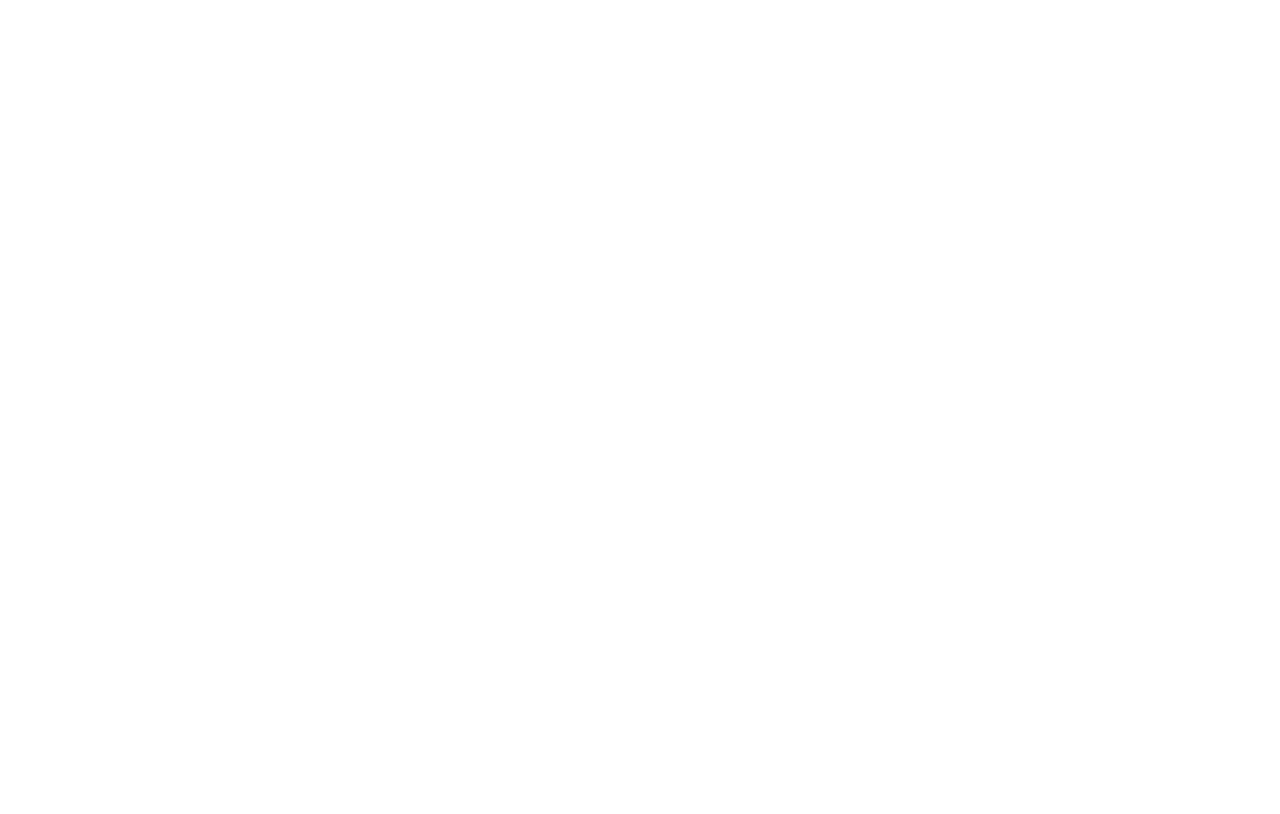
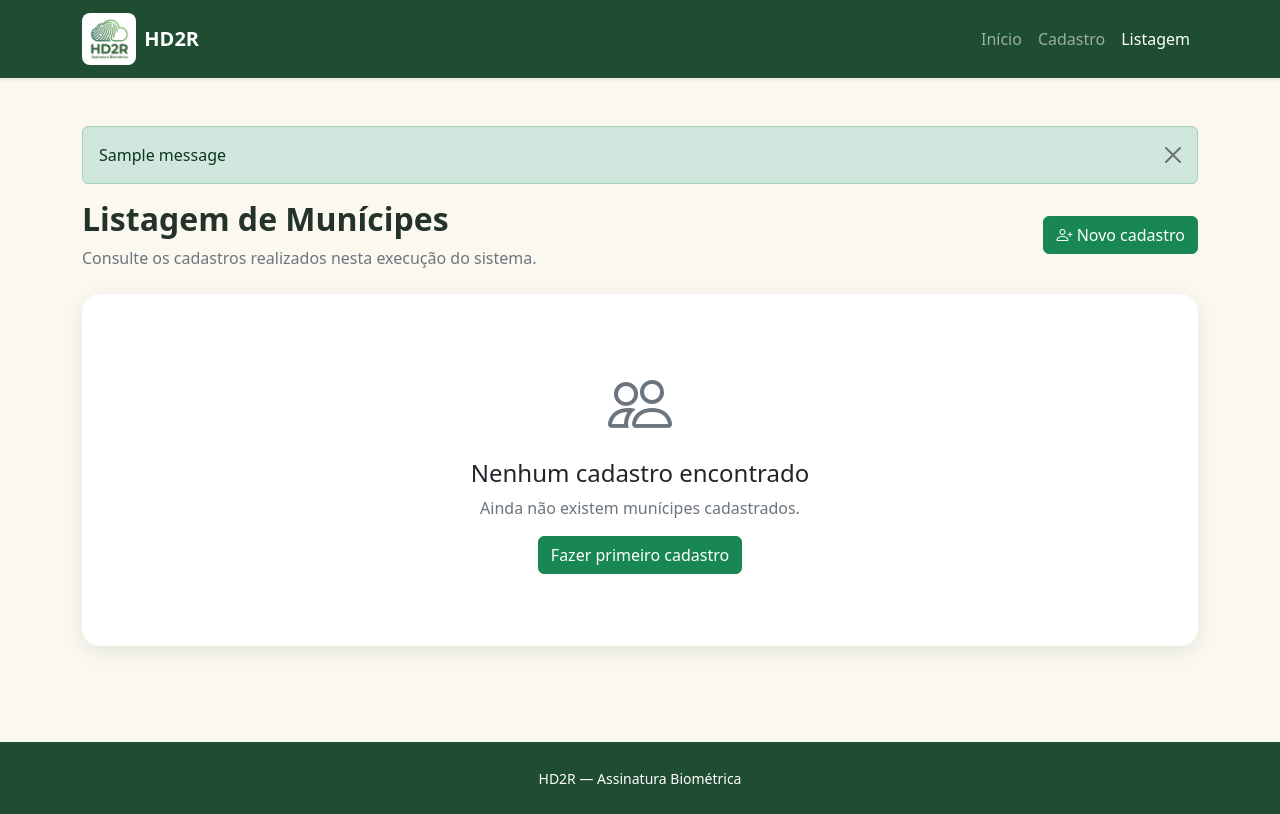
Before and after one commit to DaniellMartins14/requerimentos_trabalho, a Flask app: page /listagem in a window 1280 px wide. Before the commit the page is empty. Run offline with Flask 3, Linux system fonts and the light colour scheme; one stand-in notice (Sample message) is shown.

Commit message:
adicionando listagem e puxando dado munícipe

```diff
--- a/templates/listagem.html
+++ b/templates/listagem.html
@@ -1,11 +1,129 @@
 <!DOCTYPE html>
-<html lang="en">
+<html lang="pt-BR">
+
 <head>
     <meta charset="UTF-8">
     <meta name="viewport" content="width=device-width, initial-scale=1.0">
-    <title>Document</title>
+    <title>Listagem de Munícipes | HD2R</title>
+    <link href="https://cdn.jsdelivr.net/npm/bootstrap@5.3.3/dist/css/bootstrap.min.css" rel="stylesheet">
+    <link rel="stylesheet" href="https://cdn.jsdelivr.net/npm/bootstrap-icons@1.11.3/font/bootstrap-icons.min.css">
+    <style>
+        :root {
+            --bege-claro: #fbf8f0;
+            --verde: #1f4d32
+        }
+
+        body {
+            background: var(--bege-claro);
+            color: #243329;
+            min-height: 100vh;
+            display: flex;
+            flex-direction: column;
+        }
+
+        main {
+            flex: 1;
+        }
+
+        .navbar-custom,
+        footer {
+            background: var(--verde)
+        }
+
+        .navbar-brand img {
+            height: 52px;
+            background: #fff;
+            border-radius: 8px;
+            padding: 3px
+        }
+
+        .card {
+            border: 0;
+            border-radius: 18px;
+            box-shadow: 0 6px 20px rgba(31, 77, 50, .10)
+        }
+
+        .table thead th {
+            background: var(--verde);
+            color: #fff;
+            white-space: nowrap
+        }
+
+        footer {
+            color: #fff
+        }
+    </style>
 </head>
+
 <body>
+    <nav class="navbar navbar-expand-lg navbar-dark navbar-custom shadow-sm">
+        <div class="container"><a class="navbar-brand d-flex align-items-center gap-2"
+                href="{{ url_for('index') }}"><img src="{{ url_for('static', filename='img/logo.jpeg') }}"
+                    alt="Logo HD2R"><span class="fw-bold">HD2R</span></a><button class="navbar-toggler" type="button"
+                data-bs-toggle="collapse" data-bs-target="#menu"><span class="navbar-toggler-icon"></span></button>
+            <div class="collapse navbar-collapse" id="menu">
+                <ul class="navbar-nav ms-auto">
+                    <li class="nav-item"><a class="nav-link" href="{{ url_for('index') }}">Início</a></li>
+                    <li class="nav-item"><a class="nav-link" href="{{ url_for('cadastro') }}">Cadastro</a></li>
+                    <li class="nav-item"><a class="nav-link active" href="{{ url_for('listagem') }}">Listagem</a></li>
+                </ul>
+            </div>
+        </div>
+    </nav>
+    <main class="container py-5">{% with mensagens=get_flashed_messages(with_categories=true) %}{% if mensagens %}{% for
+        categoria,mensagem in mensagens %}<div class="alert alert-{{ categoria }} alert-dismissible fade show">{{
+            mensagem }}<button type="button" class="btn-close" data-bs-dismiss="alert"></button></div>{% endfor %}{%
+        endif %}{% endwith %}<div
+            class="d-flex flex-column flex-md-row justify-content-between align-items-md-center gap-3 mb-4">
+            <div>
+                <h1 class="h2 fw-bold">Listagem de Munícipes</h1>
+                <p class="text-secondary mb-0">Consulte os cadastros realizados nesta execução do sistema.</p>
+            </div><a href="{{ url_for('cadastro') }}" class="btn btn-success"><i class="bi bi-person-plus"></i> Novo
+                cadastro</a>
+        </div>
+        <div class="card p-3 p-md-4">{% if municipes %}<div class="table-responsive">
+                <table class="table table-hover align-middle mb-0">
+                    <thead>
+                        <tr>
+                            <th>#</th>
+                            <th>Nome</th>
+                            <th>Telefone</th>
+                            <th>E-mail</th>
+                            <th>CPF</th>
+                            <th>Nascimento</th>
+                            <th>Acesso</th>
+                            <th>Preferencial</th>
+                            <th>CRAS</th>
+                            <th>Endereço</th>
+                        </tr>
+                    </thead>
+                    <tbody>{% for municipe in municipes %}<tr>
+                            <td>{{ municipe.id }}</td>
+                            <td class="fw-semibold">{{ municipe.nome }}</td>
+                            <td>{{ municipe.telefone }}</td>
+                            <td>{{ municipe.email }}</td>
+                            <td>{{ municipe.cpf }}</td>
+                            <td>{{ municipe.data_nascimento }}</td>
+                            <td>{% if municipe.nivel_acesso=='administrador' %}<span
+                                    class="badge text-bg-danger">Administrador</span>{% elif
+                                municipe.nivel_acesso=='servidor' %}<span
+                                    class="badge text-bg-warning">Servidor</span>{% else %}<span
+                                    class="badge text-bg-success">Munícipe</span>{% endif %}</td>
+                            <td>{{ municipe.preferencial }}</td>
+                            <td>{{ municipe.cadastro_cras }}</td>
+                            <td>{{ municipe.endereco }}</td>
+                        </tr>{% endfor %}</tbody>
+                </table>
+            </div>{% else %}<div class="text-center py-5"><i class="bi bi-people display-3 text-secondary"></i>
+                <h2 class="h4 mt-3">Nenhum cadastro encontrado</h2>
+                <p class="text-secondary">Ainda não existem munícipes cadastrados.</p><a
+                    href="{{ url_for('cadastro') }}" class="btn btn-success">Fazer primeiro cadastro</a>
+            </div>{% endif %}</div>
+    </main>
+    <footer class="py-4 mt-5">
+        <div class="container text-center"><small>HD2R — Assinatura Biométrica</small></div>
+    </footer>
+    <script src="https://cdn.jsdelivr.net/npm/bootstrap@5.3.3/dist/js/bootstrap.bundle.min.js"></script>
+</body>
 
-</body>
 </html>
```
